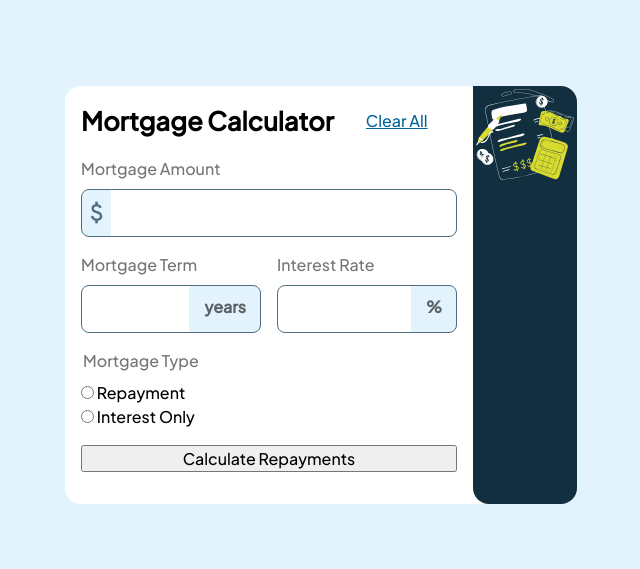
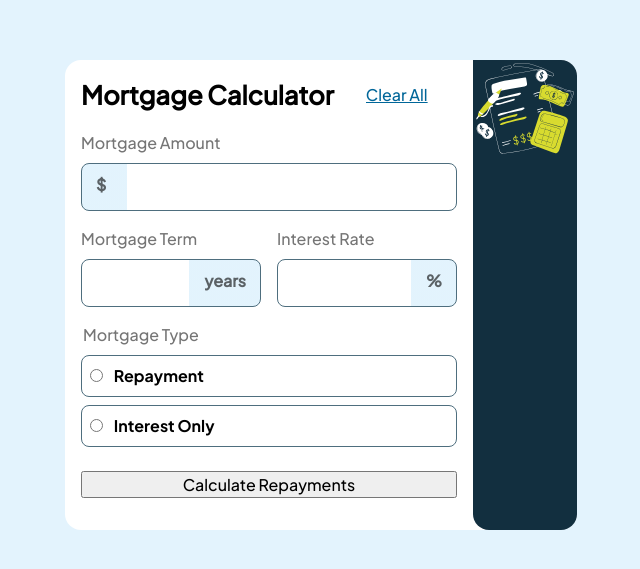
Before and after one commit to elizabethrsotomayor/mortgage-repayment-calculator-main, a React (Vite) app: page / in a window 1280 px wide. Shown: the part 105-674 px from the top of the page, without its empty margins (319-959 px from the left). Built offline with nearby package versions, Linux system fonts and the light colour scheme.

Commit message:
remove png icon from amount text field

```diff
--- a/src/Calculator.css
+++ b/src/Calculator.css
@@ -45,19 +45,40 @@
         border-radius: 0.5rem;
     }
 
+    .static-overlay-labels {
+        position: relative;
+        display: block;
+        box-sizing: border-box;
+    }
+
+    .static-overlay-labels::after {
+        content: attr(data-domain);
+        position: absolute;
+        font-family: "PlusJakartaSans-Medium";
+        font-size: 1rem;
+        display: block;
+        color: rgba(0, 0, 0, 0.6);
+        font-weight: bold;
+    }
+
+    .mortgage-amount-label::after {
+        top: 15px;
+        left: 10px;
+    }
+
     .text-field-amt {
-        background-image: url('../assets/images/attach_money_24dp_4E6E7E_FILL0_wght400_GRAD0_opsz24.png'),
-            linear-gradient(to right, hsl(202, 86%, 94%) 0% 100%);
-        /* background-image: url('../assets/images/attach_money_24dp_4E6E7E_FILL0_wght400_GRAD0_opsz24.png'); */
-        background-size: 1.8rem;
-        background-position: 0;
-        background-repeat: no-repeat;
-        padding-left: 35px;
+        width: 100%;
     }
 
     .term-rate-container {
         display: flex;
         gap: 1rem;
+    }
+
+    .text-field-amount {
+        background-image: linear-gradient(to right, hsl(202, 86%, 94%) 0% 12%, white 12% 100%);
+        padding-left: 3.1rem;
+        width: 100%;
     }
 
     .text-field-term {
@@ -71,23 +92,18 @@
 
     .term-rate-label,
     .text-field-term {
-        position: relative;
-        display: block;
         padding-right: 0;
         width: 180px;
-        box-sizing: border-box;
     }
 
     .term-rate-label::after {
-        content: attr(data-domain);
-        position: absolute;
         top: 10px;
         right: 15px;
-        font-family: "PlusJakartaSans-Medium";
-        font-size: 1rem;
-        display: block;
-        color: rgba(0, 0, 0, 0.6);
-        font-weight: bold;
+    }
+
+    .mortgage-amount-label::after {
+        left: 15px;
+        top: 10px;
     }
 
     .mortgage-type-radio-btns {
@@ -97,4 +113,16 @@
         display: flex;
         flex-direction: column;
     }
+
+    .mortgage-type-label {
+        margin-left: 0.5rem;
+        font-family: 'PlusJakartaSans-Bold', sans-serif;
+    }
+
+    .radio-btns {
+        border: 1px solid hsl(200, 24%, 40%);
+        margin-bottom: 0.5rem;
+        padding: 0.5rem;
+        border-radius: 0.5rem;
+    }
 }
--- a/src/Calculator.jsx
+++ b/src/Calculator.jsx
@@ -12,22 +12,25 @@ function Calculator() {
 
         <form action="" method="get" className="mortgage-form">
           <div className="form-section">
+            {/* <label htmlFor="mortgage-amount" className="form-labels">Mortgage Amount</label>
+            <input type="text" name="mortgage-amount" id="mortgage-amount" className="text-fields text-field-amt" required /> */}
+
             <label htmlFor="mortgage-amount" className="form-labels">Mortgage Amount</label>
-            <input type="text" name="mortgage-amount" id="mortgage-amount" className="text-fields text-field-amt" required />
+            <label data-domain="$" className="static-overlay-labels mortgage-amount-label">
+            <input type="text" className="text-fields text-field-amount" id="mortgage-amount" required/>
+            </label>
           </div>
 
           <div className="term-rate-container">
             <div className="form-section">
               <label htmlFor="mortgage-term" className="form-labels">Mortgage Term</label>
-              <label data-domain="years" className="term-rate-label">
+              <label data-domain="years" className="static-overlay-labels term-rate-label">
               <input type="text" className="text-fields text-field-term" id="mortgage-term" required/>
               </label>
             </div>
             <div className="form-section">
-              {/* <label htmlFor="interest-rate" className="form-labels">Interest Rate</label>
-              <input type="text" name="interest-rate" id="interest-rate" className="text-fields" required /> */}
               <label htmlFor="mortgage-rate" className="form-labels">Interest Rate</label>
-              <label data-domain="%" className="term-rate-label">
+              <label data-domain="%" className="static-overlay-labels term-rate-label">
               <input type="text" className="text-fields text-field-term text-field-rate" id="interest-rate" required/>
               </label>
             </div>
@@ -36,8 +39,14 @@ function Calculator() {
           <div className="form-section">
             <fieldset className='mortgage-type-radio-btns'>
               <legend className="form-labels">Mortgage Type</legend>
-              <label><input type="radio" name="radio" value="yes" /> Repayment</label>
-              <label><input type="radio" name="radio" value="no" /> Interest Only</label>
+              <div className="radio-btns">
+                <input type="radio" name="mortgage-type" value="repayment" />
+                <label htmlFor='repayment' className="mortgage-type-label"> Repayment</label>
+              </div>
+              <div className="radio-btns">
+                <input type="radio" name="mortgage-type" value="interest-only" />
+                <label htmlFor='interest-only' className='mortgage-type-label'> Interest Only</label>
+              </div>
             </fieldset>
           </div>
 
```
Also changed, not shown: assets/images/attach_money_24dp_4E6E7E_FILL0_wght400_GRAD0_opsz24.png (deleted).
